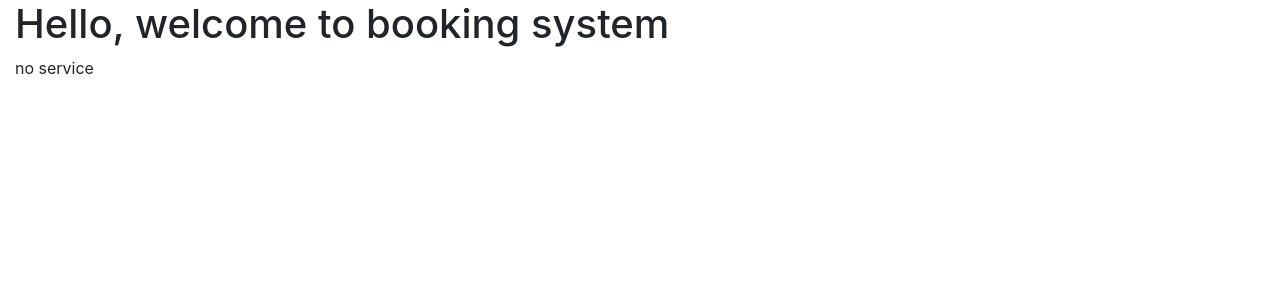
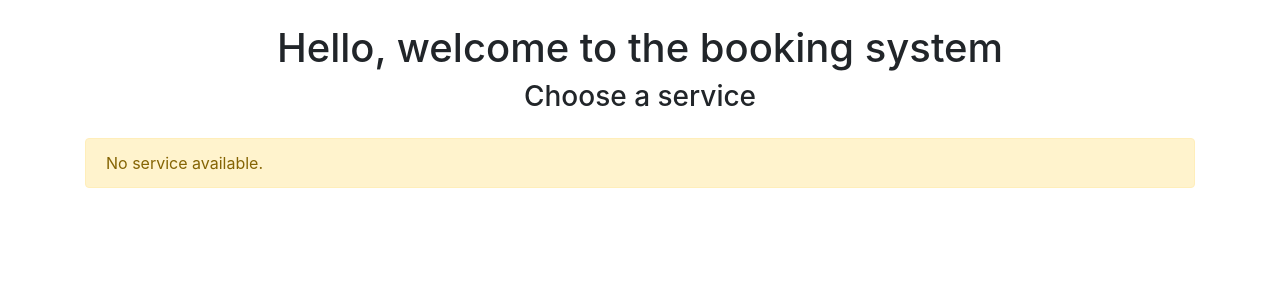
Before and after one commit to Alledarw/BookingService, a Flask app: template templates/home.html in a window 1280 px wide. Shown: the top 300 px of the page. Run offline with Flask 3, Linux system fonts and the light colour scheme; the template is opened without the code that fills it, so the values that code supplies are empty; some libraries are stand-ins or nearby versions.

Commit message:
Added cards and bootstrap to home.html

```diff
--- a/app.py
+++ b/app.py
@@ -21,7 +21,7 @@ def all_service():
 # #################### FRONTEND ##########################
 @app.route('/', methods=['GET'], endpoint="home")
 def home():
-    service_items = http_request.request_all_services()
+    service_items = service.get_all_services()
     print(service_items)
     return render_template("home.html", service_items=service_items)
 
@@ -52,4 +52,4 @@ app.register_error_handler(401, utility.page_401)
 
 # For testing in Pycharm IDE
 #if __name__ == "__main__":
-#   app.run(debug=True)
+#  app.run(debug=True)
--- a/templates/home.html
+++ b/templates/home.html
@@ -1,29 +1,44 @@
-
 {% extends 'base.html' %}
 {% block title %} Welcome title {% endblock %}
 
 {% block content %}
-  <h1> Hello, welcome to booking system </h1>
+   <div class="my-4"> <!-- Add margin -->
+    <h1 class="text-center">Hello, welcome to the booking system</h1>
+    <h3 class="text-center">Choose a service</h3>
+  </div>
 
   {% if service_items %}
+    <div class="container">
+      <div class="row justify-content-center">
         {% for item in service_items %}
+          <div class="col-md-6 col-lg-4 mb-4">
+            <div class="card">
+              <div class="card-body">
+                <h5 class="card-title">Service Information</h5>
+                <p class="card-text">
                   ==================== <br>
-            service_code -> {{ item.service_code }} <br>
+                  service_id -> {{ item.service_id }} <br>
                   service_name -> {{ item.service_name }} <br>
                   price -> {{ item.price }} <br>
                   description -> {{ item.description }} <br>
                   image -> {{ item.image }} <br>
-            Staff <br>
-            {% for staff in item.staff %}
-            staff_code -> {{ staff.staff_code}}  <br>
-              staff_name -> {{ staff.staff_name}}  <br>
-              image -> {{ staff.image}}  <br>
+                </p>
+                <button class="btn btn-light btn-danger">Book Now</button>
+              </div>
+            </div>
+          </div>
         {% endfor %}
-            <br>
-          {% endfor %}
-
+      </div>
+    </div>
   {% else %}
-    no service
+    <div class="container">
+      <div class="row justify-content-center">
+        <div class="col-12">
+          <div class="alert alert-warning" role="alert">
+            No service available.
+          </div>
+        </div>
+      </div>
+    </div>
   {% endif %}
-
 {% endblock %}
```
Lines whose indentation alone changed are shown as unchanged.
